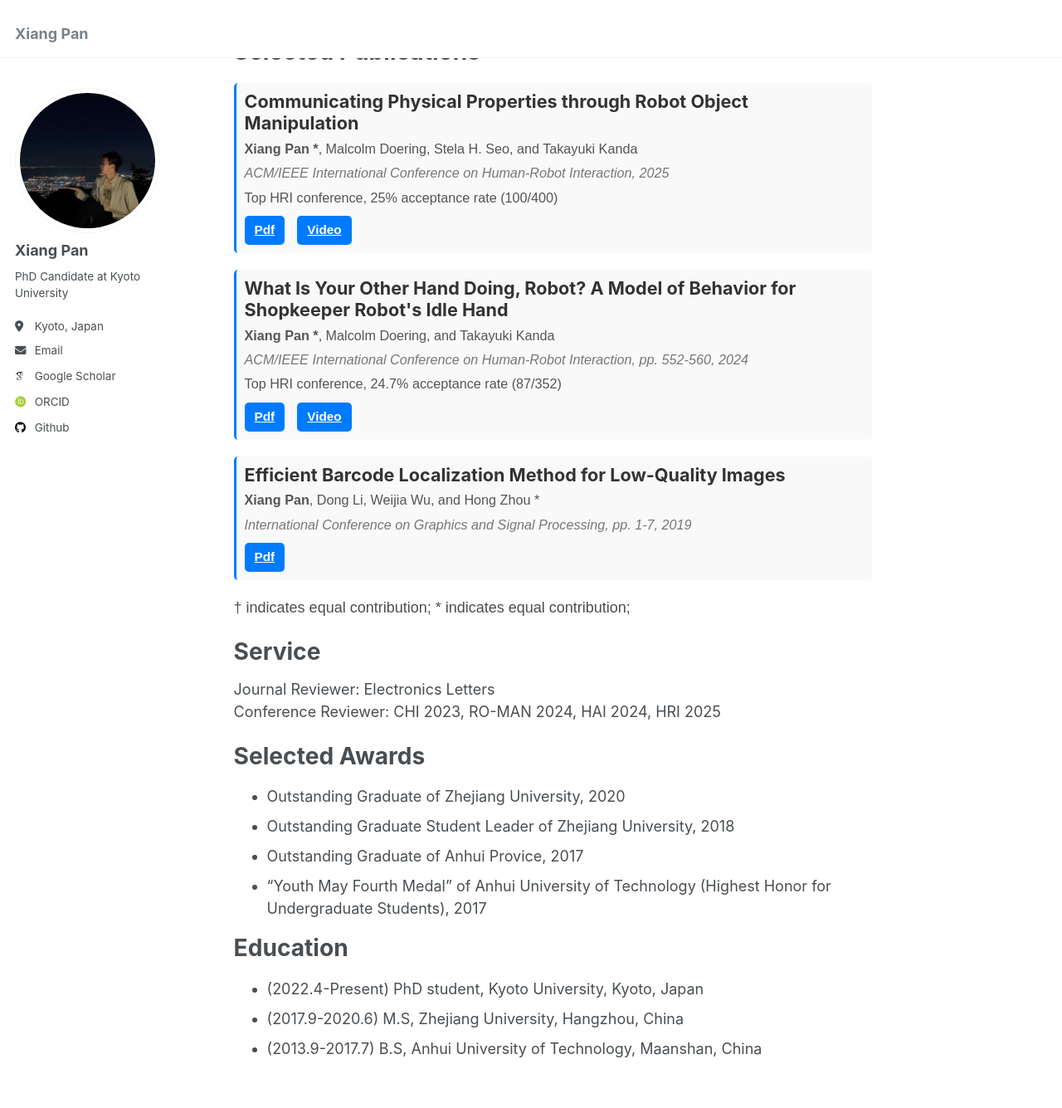
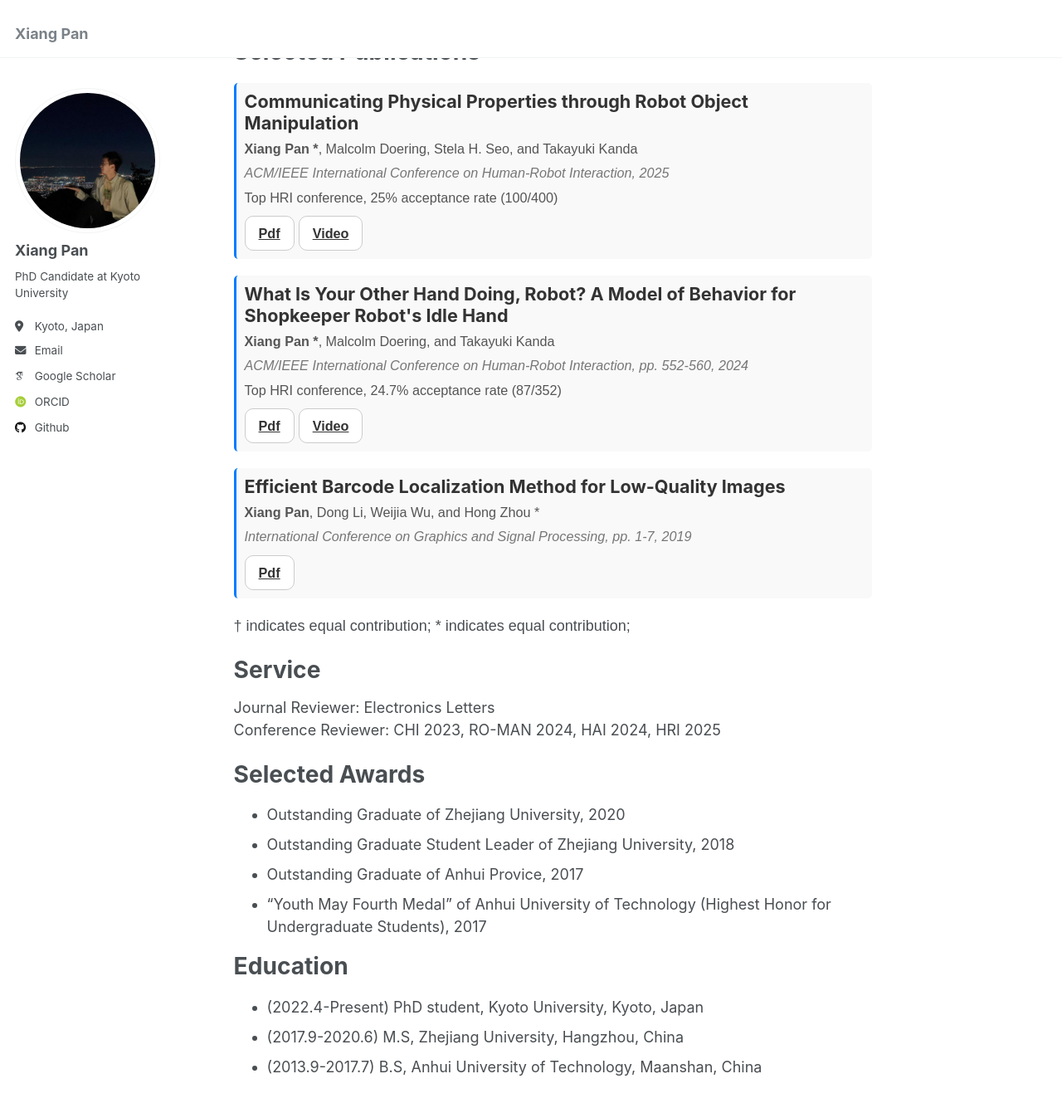
Before and after one commit to pan-xiang/pan-xiang.github.io, a Jekyll site: the page built from _pages/about.md, in a window 1280 px wide and 1400 px high, scrolled down 205 px. Shown: the top 1335 px of the window at 83% size. Built offline with Jekyll 4.4.1, drawn with Linux system fonts in a browser that asks for light colours; some web fonts are replaced.

Commit message:
Update style.css

```diff
--- a/assets/css/style.css
+++ b/assets/css/style.css
@@ -1,3 +1,11 @@
+/*
+ * Author: Xiang Pan
+ * Created: January 7, 2025
+ * Purpose: Styling for the publications page, including buttons, layout, and typography.
+ * Description: This CSS file defines the styles for displaying publication items with
+ * buttons for PDF and video links in a clean and user-friendly format.
+ */
+
 .publications {
     font-family: Arial, sans-serif;
     margin-top: 20px;
@@ -34,16 +42,20 @@
 
   .button {
     display: inline-block;
-    margin-right: 10px;
-    padding: 6px 12px;
-    background-color: #007bff;
-    color: white;
-    text-decoration: none;
-    border-radius: 5px;
-    font-size: 0.85em;
-    font-weight: bold;
+    padding: 8px 16px; /* 按钮内部的间距 */
+    background-color: white; /* 背景颜色为白色 */
+    color: #333; /* 文字颜色为深灰色或黑色 */
+    text-decoration: none; /* 去掉下划线 */
+    border: 1px solid #ccc; /* 浅灰色边框 */
+    border-radius: 10px; /* 圆角设置 */
+    font-size: 0.9em; /* 字体大小 */
+    font-weight: bold; /* 字体加粗 */
+    text-align: center; /* 文本居中 */
+    transition: all 0.3s ease; /* 增加过渡效果 */
   }
 
   .button:hover {
-    background-color: #0056b3;
+    background-color: #f0f0f0; /* 鼠标悬浮时的背景颜色（浅灰） */
+    border-color: #999; /* 悬浮时边框颜色加深 */
+    color: #000; /* 文字颜色加深 */
   }
```
